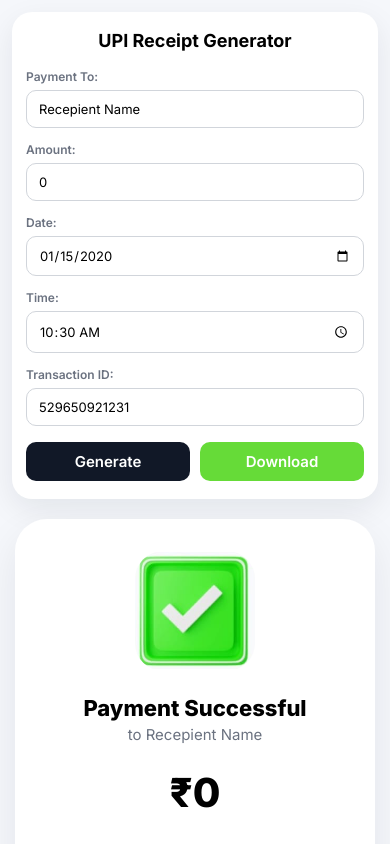
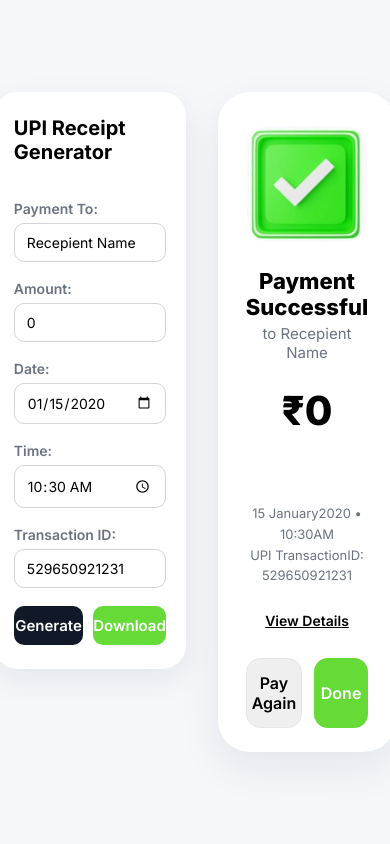
Before and after one commit to riyasaslam/UPIReceiptGenerator, a plain HTML site: page index.html in a window 390 px wide. Both pictures are taken after typing "2020-01-15", "10:30" into the empty fields and a click on the button "Generate". Shown: the top 844 px of the page. Drawn offline with nearby package versions, Linux system fonts and the light colour scheme.

Commit message:
Initial Code Restored

```diff
--- a/index.html
+++ b/index.html
@@ -36,46 +36,43 @@
       background: var(--bg);
       min-height: 100vh;
       display: flex;
-      align-items: stretch;
+      align-items: center;
       justify-content: center;
-      padding: 16px;
+      padding: 24px;
     }
 
-    /* MOBILE-FIRST: stack one by one */
     .wrapper {
       display: flex;
-      flex-direction: column;
-      gap: 24px;
+      gap: 32px;
       width: 100%;
       max-width: 1000px;
-      align-items: center;
-      justify-content: flex-start;
+      align-items: flex-start;
+      justify-content: center;
     }
 
     /* LEFT PANEL */
     .left-panel {
-      width: 100%;
-      max-width: 420px;
+      flex: 1;
+      max-width: 380px;
       background: #ffffff;
       border-radius: 24px;
-      padding: 20px 18px;
+      padding: 24px 20px;
       box-shadow: 0 10px 30px rgba(15, 23, 42, 0.08);
     }
 
     .left-panel h2 {
       font-size: 20px;
       font-weight: 700;
-      margin-bottom: 24px;
-      text-align: left;
+      margin-bottom: 36px;
     }
 
     .form-group {
-      margin-bottom: 14px;
+      margin-bottom: 18px;
     }
 
     .form-group label {
       display: block;
-      font-size: 13px;
+      font-size: 14px;
       font-weight: 600;
       color: var(--secondary-text);
       margin-bottom: 6px;
@@ -115,16 +112,16 @@
       color: white;
     }
 
-    /* RECEIPT (fixed desktop style – SAME everywhere) */
+    /* RECEIPT (FIXED SIZE) */
     #receipt {
-      width: 100%;
-      max-width: 360px;  /* exact mock width */
+      width: 360px;
       background: var(--card-bg);
       border-radius: 32px;
       box-shadow: 0 16px 40px rgba(15, 23, 42, 0.08);
       padding: 32px 28px 24px;
     }
 
+    /* REPLACED ICON (your image) */
     .status-image {
       width: 120px;
       height: 120px;
@@ -204,95 +201,12 @@
       font-weight: 600;
       border: 1px solid var(--border-color);
       cursor: pointer;
-      background: #ffffff;
     }
 
     .btn-primary {
       background: var(--accent-green);
       color: white;
       border: none;
-    }
-
-    /* ----------- SMALL PHONES (Samsung S10/S11+, etc.) ----------- */
-    @media screen and (max-width: 480px) {
-      body {
-        padding: 12px;
-      }
-
-      .wrapper {
-        flex-direction: column;
-        gap: 20px;
-        align-items: center;
-      }
-
-      .left-panel {
-        width: 100%;
-        max-width: 420px;
-        padding: 18px 14px;
-        border-radius: 20px;
-      }
-
-      .left-panel h2 {
-        font-size: 18px;
-        margin-bottom: 18px;
-        text-align: center;
-      }
-
-      .form-group label {
-        font-size: 12px;
-      }
-
-      .form-group input {
-        font-size: 13px;
-      }
-
-      /* IMPORTANT: no changes to #receipt, .amount, .actions, .btn
-         so the card looks EXACTLY like desktop */
-      #receipt {
-        margin: 0 auto;
-      }
-    }
-
-    /* ----------- TABLET / SMALL LAPTOP ----------- */
-    @media screen and (min-width: 768px) and (max-width: 1023px) {
-      body {
-        padding: 20px;
-      }
-
-      .wrapper {
-        gap: 28px;
-      }
-
-      .left-panel {
-        max-width: 380px;
-      }
-
-      #receipt {
-        max-width: 360px;
-      }
-    }
-
-    /* ----------- DESKTOP: SIDE BY SIDE ----------- */
-    @media screen and (min-width: 1024px) {
-      body {
-        padding: 24px;
-        align-items: center;
-      }
-
-      .wrapper {
-        flex-direction: row;     /* side-by-side on desktop */
-        align-items: flex-start;
-        justify-content: center;
-        gap: 32px;
-      }
-
-      .left-panel {
-        max-width: 380px;
-      }
-
-      #receipt {
-        max-width: 360px;
-      }
     }
   </style>
 </head>
@@ -338,6 +252,7 @@
   <!-- RIGHT RECEIPT -->
   <div id="receipt">
 
+    <!-- YOUR IMAGE REPLACING STATUS ICON -->
     <div class="status-image">
       <img src="Status_Icon.png" alt="Success Icon">
     </div>
@@ -353,7 +268,7 @@
     </div>
 
     <div class="meta">
-      <span id="displayDateTime">15 November 2025 • 02:55PM</span><br/>
+      <span id="displayDateTime">15 October 2025 • 02:55PM</span><br/>
       UPI TransactionID: <span id="displayTxn">529650921231</span>
     </div>
 
@@ -371,35 +286,21 @@
 
 <script>
   function formatDateTime(date, time) {
-    const months = [
-      "January","February","March","April","May","June",
-      "July","August","September","October","November","December"
-    ];
+    const months = ["January","February","March","April","May","June","July","August","September","October","November","December"];
     const d = new Date(date + "T" + time);
-    if (isNaN(d.getTime())) {
-      return "";
-    }
     let hrs = d.getHours();
     const mins = d.getMinutes().toString().padStart(2, "0");
     const ampm = hrs >= 12 ? "PM" : "AM";
     hrs = hrs % 12 || 12;
-    return `${d.getDate()} ${months[d.getMonth()]} ${d.getFullYear()} • ${hrs}:${mins}${ampm}`;
+    return `${d.getDate()} ${months[d.getMonth()]}${d.getFullYear()} • ${hrs}:${mins}${ampm}`;
   }
 
   document.getElementById("btnGenerate").onclick = () => {
-    document.getElementById("displayPayTo").textContent =
-      document.getElementById("payTo").value || "Recepient Name";
-
-    document.getElementById("displayAmount").textContent =
-      document.getElementById("amount").value || "0";
-
-    document.getElementById("displayTxn").textContent =
-      document.getElementById("txnId").value || "529650921231";
-
-    const dateVal = document.getElementById("date").value;
-    const timeVal = document.getElementById("time").value;
-    const formatted = formatDateTime(dateVal, timeVal) || "15 November 2025 • 02:55PM";
-    document.getElementById("displayDateTime").textContent = formatted;
+    document.getElementById("displayPayTo").textContent = document.getElementById("payTo").value;
+    document.getElementById("displayAmount").textContent = document.getElementById("amount").value;
+    document.getElementById("displayTxn").textContent = document.getElementById("txnId").value;
+    document.getElementById("displayDateTime").textContent =
+      formatDateTime(document.getElementById("date").value, document.getElementById("time").value);
   };
 
   // Download exact JPG
```
